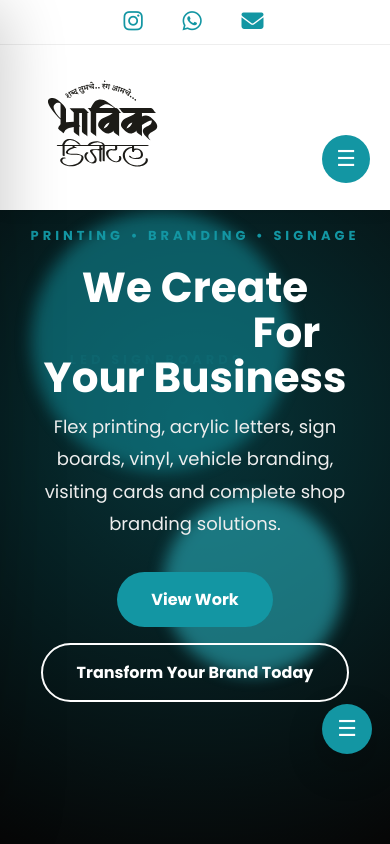
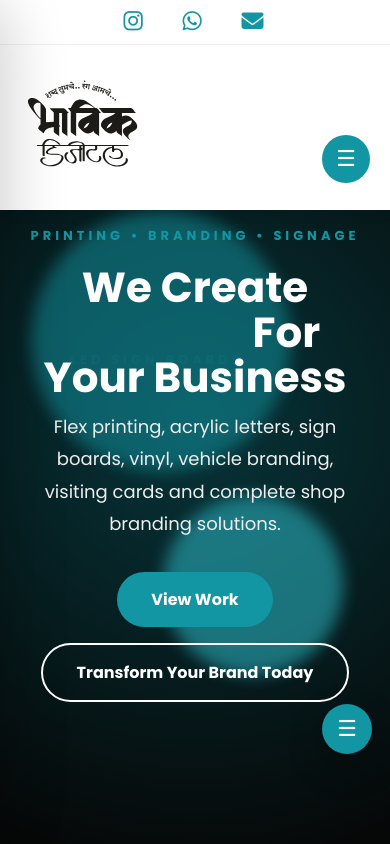
Before and after one commit to kunalraut8261-netizen/bhavik-Digital, a plain HTML site: page index.html in a window 390 px wide. Shown: the top 844 px of the page. Drawn offline with nearby package versions, Linux system fonts and the light colour scheme.

Commit message:
Adjust mobile logo left

```diff
--- a/style.css
+++ b/style.css
@@ -1630,7 +1630,7 @@ body.dark-mode .theme-toggle{
 /* MOBILE LOGO LEFT ALIGN FIX */
 @media(max-width:768px){
   .site-logo{
-    left:-40px !important;
+    left:-60px !important;
     top:55px !important;
   }
 
```
